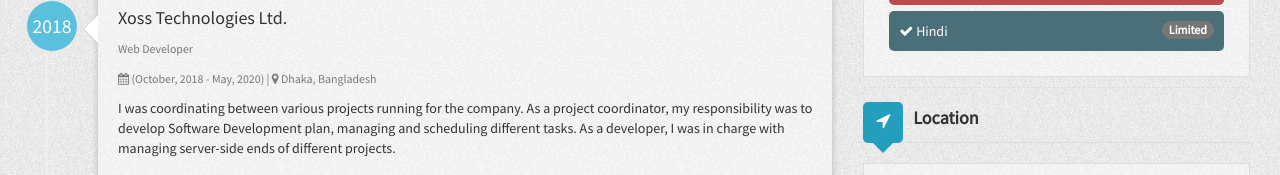
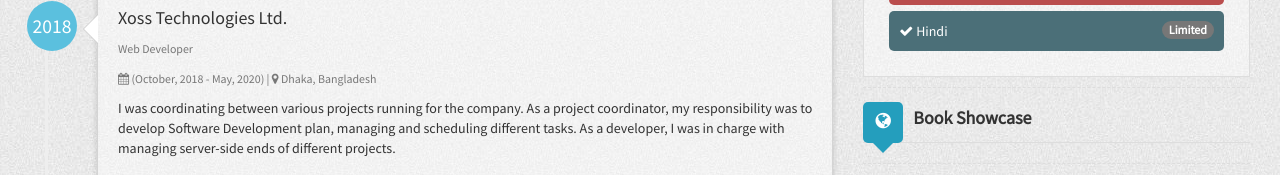
Before and after one commit to Shounok/Shounok.github.io, a Jekyll site: the page built from index.html, in a window 1280 px wide and 900 px high, scrolled down 569 px, cut to the strip 0-329 px from the top of the window. Shown: the part 154-329 px from the top of the strip. Built offline with Jekyll 4.4.1, drawn with Linux system fonts in a browser that asks for light colours; nearby versions of some CDN libraries.

Commit message:
TestBookCaseCommit-1

```diff
--- a/_config.yml
+++ b/_config.yml
@@ -90,3 +90,7 @@
     - skill5:
       name: Java/Android
       percentage: 60%
+
+  bookShowcase:
+    - bookName: A Brief History of Tomorrow
+    - writerName: Yuval Noah Harari
--- a/index.html
+++ b/index.html
@@ -253,6 +253,11 @@
                     </ul>
                 </div>
             {% endif %}
+            {% if site.author.bookShowcase %}
+            <div class="deviter"></div>
+            <h3 class="title with-icon"><span class="fa fa-globe cat-title"></span> Book Showcase</h3>
+
+            {% endif %}
             <div class="deviter"></div>
             <h3 class="title with-icon"><span class="fa fa-location-arrow cat-title"></span> Location</h3>
             <div class="grid-block">
```
